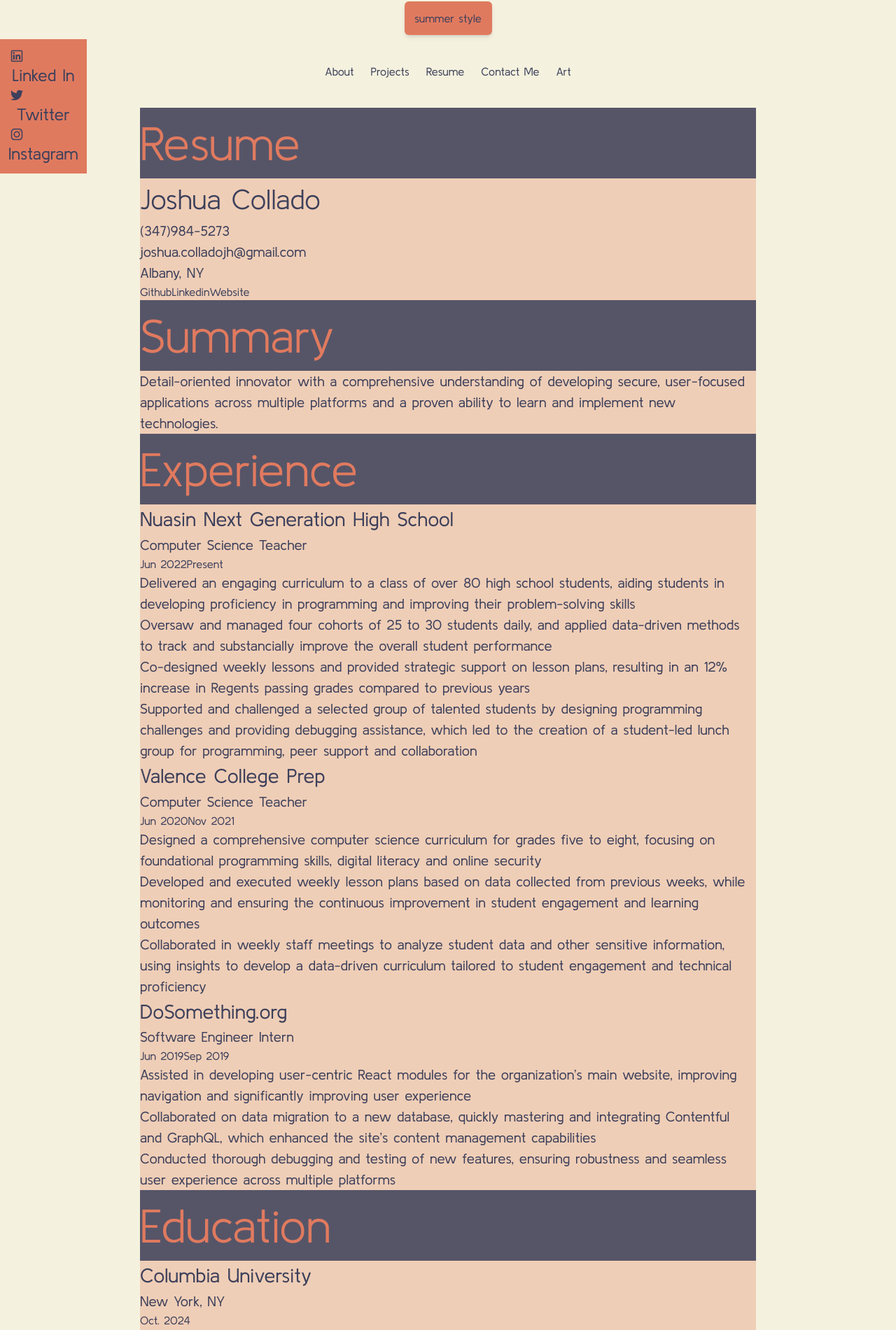
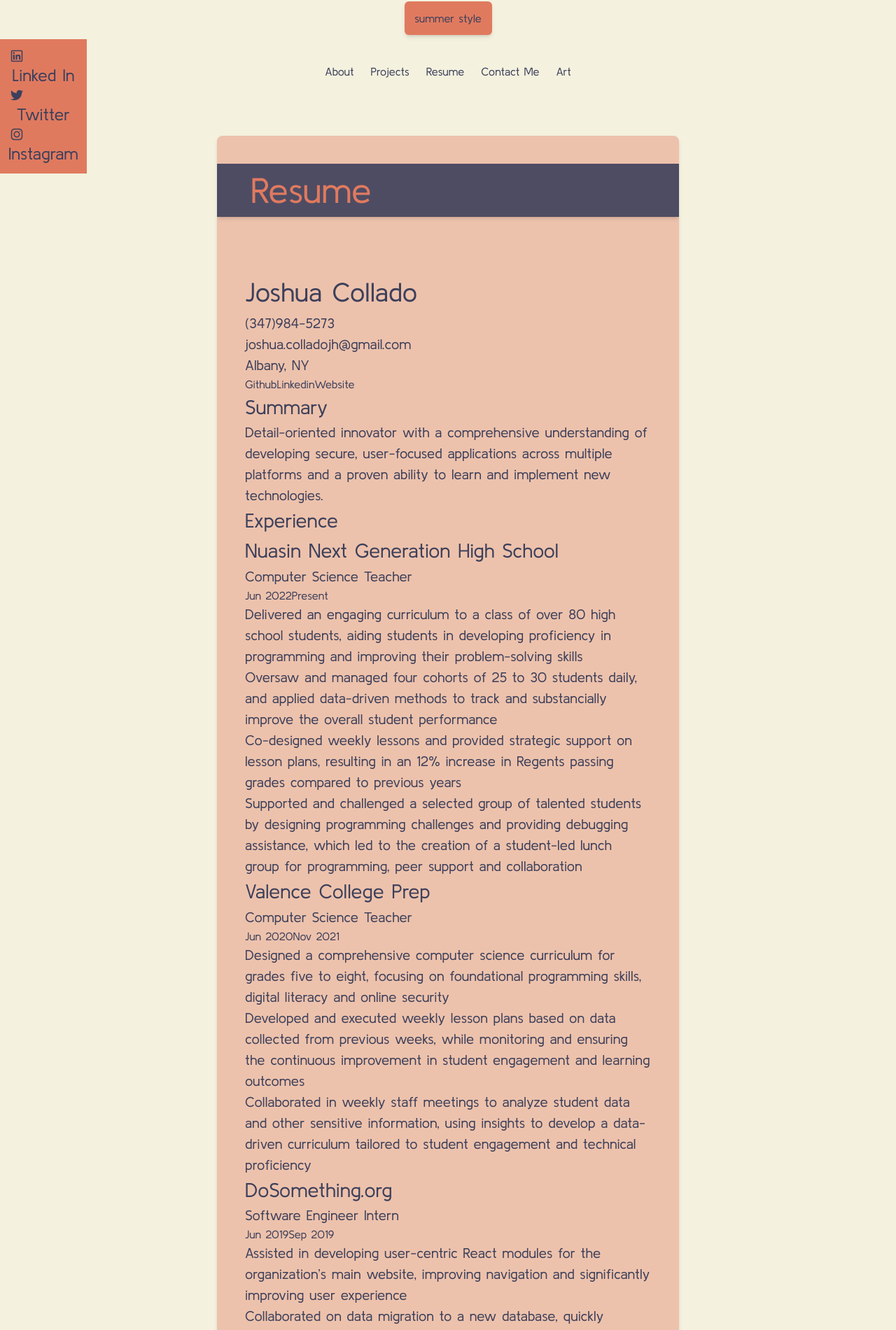
Before and after one commit to jocoso/portfolio-website, a React (Create React App) app: page /resume in a window 1280 px wide. Shown: the part 344-2245 px from the top of the page at 70% size. Built offline with nearby package versions, Linux system fonts and the light colour scheme.

Commit message:
Consistent slide style.

```diff
--- a/src/components/Viewer/Slide/index.js
+++ b/src/components/Viewer/Slide/index.js
@@ -15,13 +15,13 @@ export default function Slide(props) {
     return (
         <section
             id={`slide-${props.title}`}
-            className={`${currentStyle.style}-slide slide w-full h-full rounded-lg md:mb-20 bg-opacity-80`}
+            className={`${currentStyle.style}-slide slide w-full h-full lg:w-9/12 rounded-lg md:mb-20 bg-opacity-80 overflow-hidden shadow-md`}
         >
             <div id="slide-container" className="">
                 {/* Slide Presentation */}
-                <h2 className="w-full bg-red">{props.title}</h2>
+                <h3 className="w-full my-10 pl-12 shadow-md ">{props.title}</h3>
 
-                <div id="children-container" className="min-h-screen">
+                <div id="children-container" className="min-h-screen p-10">
                     {props.children} {/* CONTENT */}
                 </div>
             </div>
--- a/src/components/Viewer/Slide/style.css
+++ b/src/components/Viewer/Slide/style.css
@@ -1,8 +1,8 @@
 .slide {
-    background-color: rgba(var(--primary-color), 0.3);
+    background-color: rgba(var(--primary-color), 0.4);
 }
-.slide h2 {
-    background-color: rgba(var(--text-color), 0.85);
+.slide h3 {
+    background-color: rgba(var(--text-color), 0.9);
     color: rgb(var(--accent-color));
 }
 
--- a/src/components/Viewer/Viewer/index.js
+++ b/src/components/Viewer/Viewer/index.js
@@ -75,7 +75,7 @@ export default function Viewer({ slides = [{}], currentStyle = "summer" }) {
     return (
         <div
             id="viewer-container"
-            className="relative mx-auto w-full sm:min-h-full md:min-h-full sm:w-full md:w-10/12 lg:w-11/12 z-0"
+            className="relative mx-auto w-full sm:min-h-full md:min-h-full sm:w-full md:w-10/12 lg:w-11/12 z-0 flex flex-col justify-center"
         >
             {/* NAVIGATION BAR */}
             <div
@@ -108,7 +108,7 @@ export default function Viewer({ slides = [{}], currentStyle = "summer" }) {
 
 
 
-            <div id="viewer-content" className="w-full md:w-3/4 m-auto mt-10">
+            <div id="viewer-content" className="w-full md:w-3/4 m-auto mt-10 flex justify-center">
                 {reel.view(currentStyle)} {/* Managed by Reel instance */}
             </div>
 
--- a/src/slides/Resume/index.js
+++ b/src/slides/Resume/index.js
@@ -97,7 +97,7 @@ export default function ResumeSlide() {
     return (
         <Slide title="Resume">
             {/*  */}
-            <h1 id="resume-name">{resumeData.name}</h1>
+            <h4 id="resume-name">{resumeData.name}</h4>
             <div id="resume-contact">
                 <p id="tel-number">{resumeData.contact.number}</p>
                 <p id="email">{resumeData.contact.email}</p>
@@ -116,10 +116,10 @@ export default function ResumeSlide() {
                 })}
             </div>
 
-            <h2>Summary</h2>
+            <h5>Summary</h5>
             <p id="summary">{resumeData.summary}</p>
 
-            <h2>Experience</h2>
+            <h5>Experience</h5>
             {
                 resumeData.experience.map((exp, i) => {
                     return(<div key={i}>
@@ -140,11 +140,11 @@ export default function ResumeSlide() {
                 })
         }
 
-        <h2>Education</h2>
+        <h5>Education</h5>
         {
             resumeData.education.map((edu, i) => {
                 return(<div key={i}>
-                    <h5 id="school-name">{edu.schoolName}</h5>
+                    <h6 id="school-name">{edu.schoolName}</h6>
                     <p id="school-location">{edu.schoolLocation}</p>
                     <div id="date-graduation">
                         {edu.dateGraduation}
```
